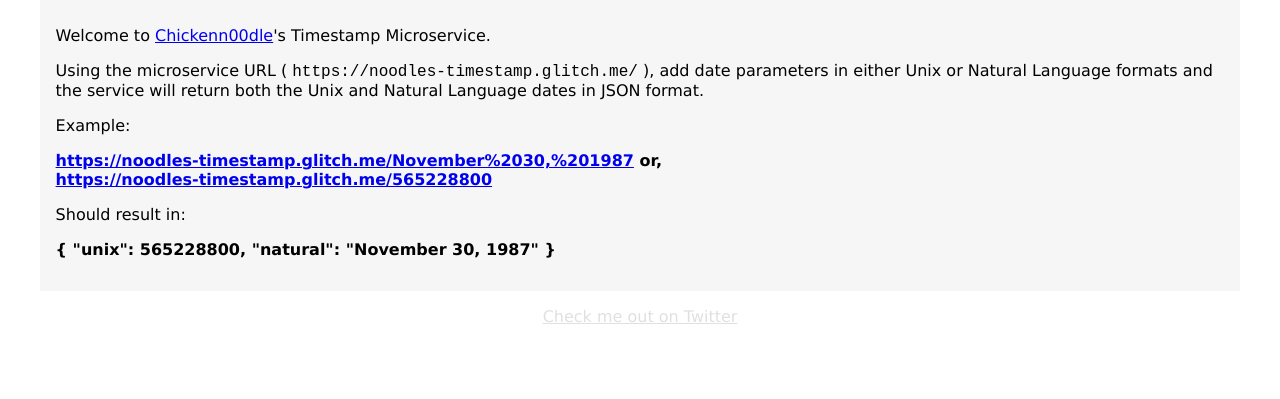
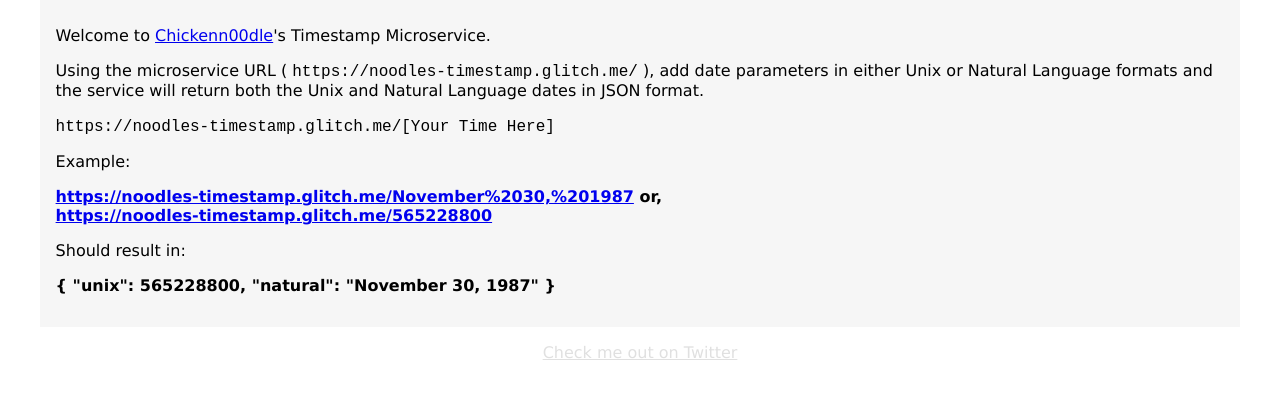
Before and after one commit to chickenn00dle/noddles-timestamp, a website: page views/index.html in a window 1280 px wide. Shown: the part 89-488 px from the top of the page. Drawn offline with nearby package versions, Linux system fonts and the light colour scheme.

Commit message:
Add description and instructions.

```diff
--- a/views/index.html
+++ b/views/index.html
@@ -18,6 +18,9 @@
     <main>
       <p class="bold">Welcome to <a href="https://twitter.com/ChickenN00dle" target="_blank">Chickenn00dle</a>'s Timestamp Microservice.</p>
       <p>Using the microservice URL ( <code>https://noodles-timestamp.glitch.me/</code> ), add date parameters in either Unix or Natural Language formats and the service will return both the Unix and Natural Language dates in JSON format.</p>
+      <p>
+        <code>https://noodles-timestamp.glitch.me/[Your Time Here]</code>
+      </p>
       <div class="box">
         <p>
           Example:
```
Also changed, not shown: package.json (+4 -4 lines), .config/configstore/update-notifier-npm.json, README.md.
